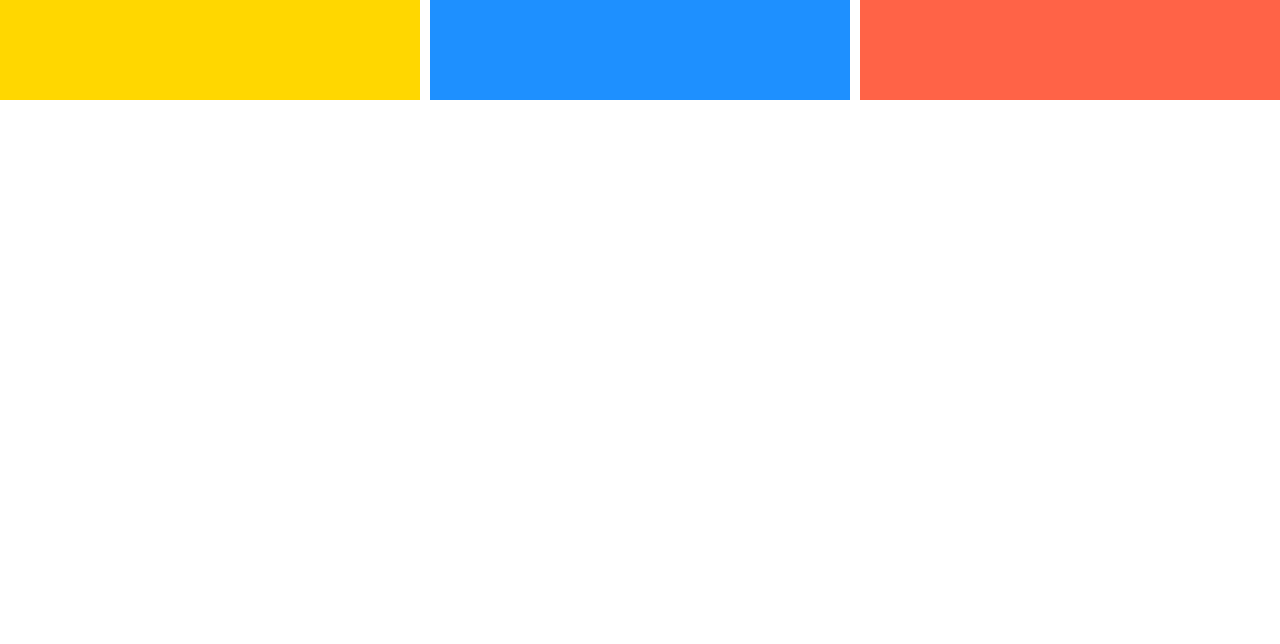
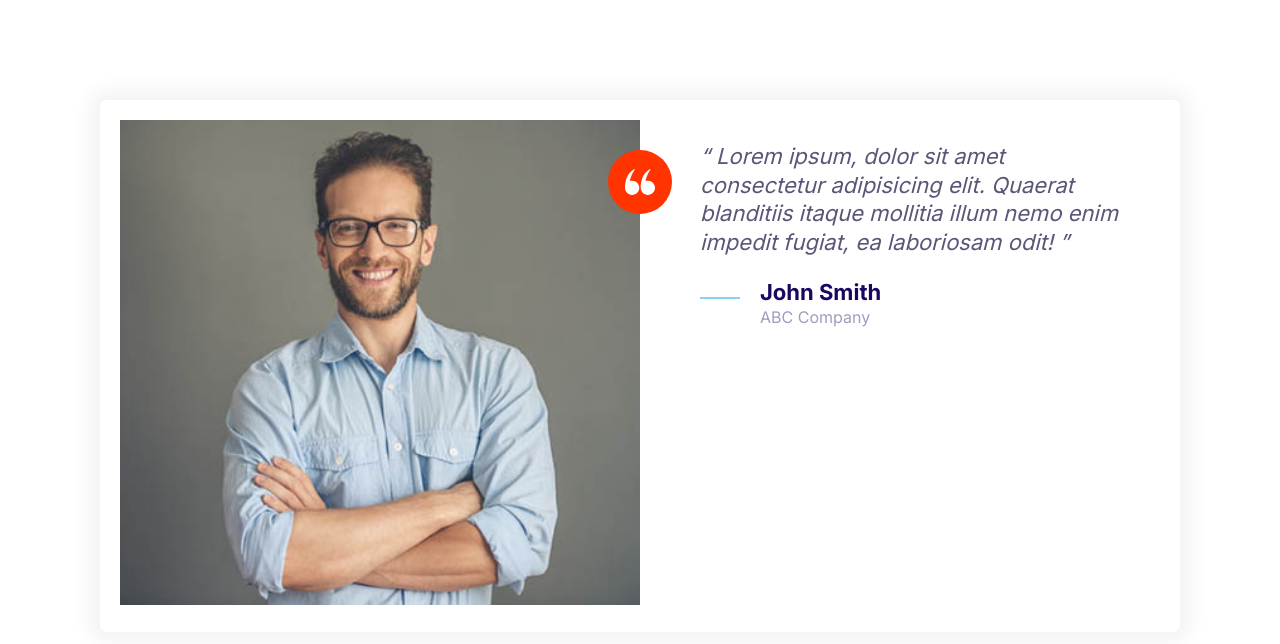
Before and after one commit to codewithezequiel/zeke-project, a plain HTML site: page index.html in a window 1280 px wide. Drawn offline with Linux system fonts and the light colour scheme.

Commit message:
Created a Testimonial section.

```diff
--- a/css/styles.css
+++ b/css/styles.css
@@ -170,8 +170,17 @@ a {
   height: 40px;
 }
 
+.icon--small {
+  width: 30px;
+  height: 30px;
+}
+
 .icon--primary {
   fill: var(--color-primary);
+}
+
+.icon--white {
+  fill: #fff;
 }
 
 .icon-container {
@@ -182,6 +191,10 @@ a {
   display: inline-flex;
   justify-content: center;
   align-items: center;
+}
+
+.icon-container--accent {
+  background: var(--color-accent);
 }
 
 /* Buttons */
@@ -450,13 +463,41 @@ a {
 @media screen and (min-width: 768px) {
   .grid--1x2 {
     grid-template-columns: repeat(2, 1fr);
-    column-gap: 10px;
   }
 }
 
 @media screen and (min-width: 1024px) {
   .grid--1x3 {
     grid-template-columns: repeat(3, 1fr);
-    column-gap: 10px;
   }
 }
+
+/* Testimonials */
+
+.testimonial {
+  padding: 2rem;
+}
+
+.testimonial__container > img {
+  width: 100%;
+}
+
+.testimonial__container {
+  position: relative;
+}
+
+.testimonial__container > .icon-container--accent {
+  position: absolute;
+  top: 3rem;
+  right: -3.2rem;
+}
+
+@media screen and (min-width: 768px) {
+  .testimonial .quote,
+  .testimonial .quote__author {
+    font-size: 2.2rem;
+  }
+  .testimonial .quote {
+    margin-left: 6rem;
+  }
+}
--- a/index.html
+++ b/index.html
@@ -14,11 +14,38 @@
     <link rel="stylesheet" href="css/styles.css" />
     <title>Website Moshify Practice</title>
   </head>
-  <body>
-    <div class="grid grid--1x3">
-      <div style="height: 100px; background: gold;"></div>
-      <div style="height: 100px; background: dodgerblue;"></div>
-      <div style="height: 100px; background: tomato;"></div>
+  <body style="padding: 10rem">
+    <div class="card testimonial">
+      <div class="grid grid--1x2">
+        <div class="testimonial__container">
+          <img src="images/testimonial.jpg" alt="happy white guy smiling" />
+          <span class="icon-container icon-container--accent">
+            <svg class="icon icon--white icon--small">
+              <use xlink:href="images/sprite.svg#quotes"></use>
+            </svg>
+          </span>
+        </div>
+        <blockquote class="quote">
+          <p class="quote__text">
+            Lorem ipsum, dolor sit amet consectetur adipisicing elit. Quaerat
+            blanditiis itaque mollitia illum nemo enim impedit fugiat, ea
+            laboriosam odit!
+          </p>
+          <footer>
+            <div class="media">
+              <div class="media__image">
+                <svg class="icon icon--primary quote__line">
+                  <use xlink:href="images/sprite.svg#line"></use>
+                </svg>
+              </div>
+              <div class="media__body">
+                <h3 class="media__title quote__author">John Smith</h3>
+                <p class="quote__author-company">ABC Company</p>
+              </div>
+            </div>
+          </footer>
+        </blockquote>
+      </div>
     </div>
   </body>
 </html>
```
Also changed, not shown: components/testimonials.html (added, +32 -0 lines), images/testimonial.jpg (added), 1 other file.
